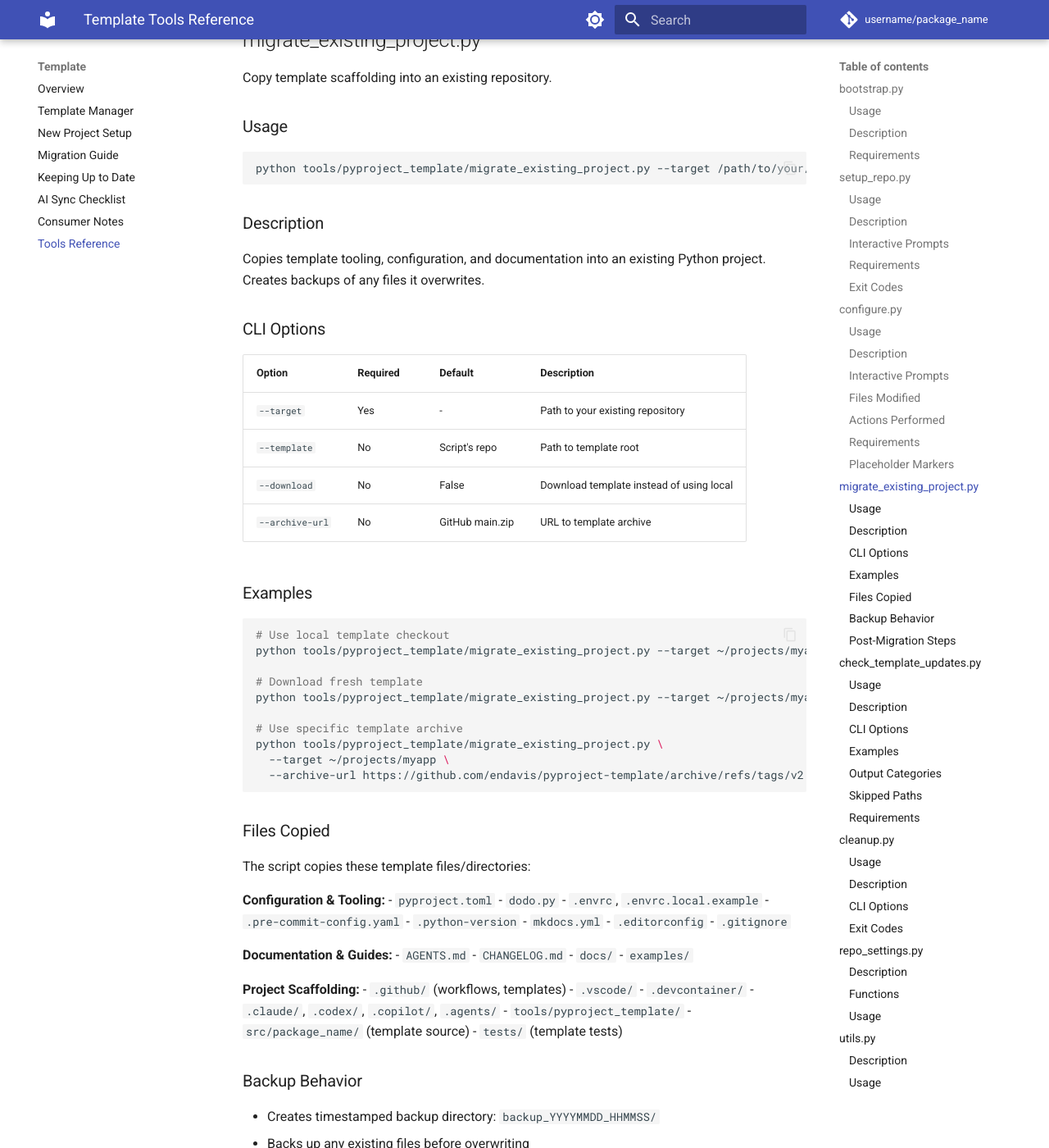
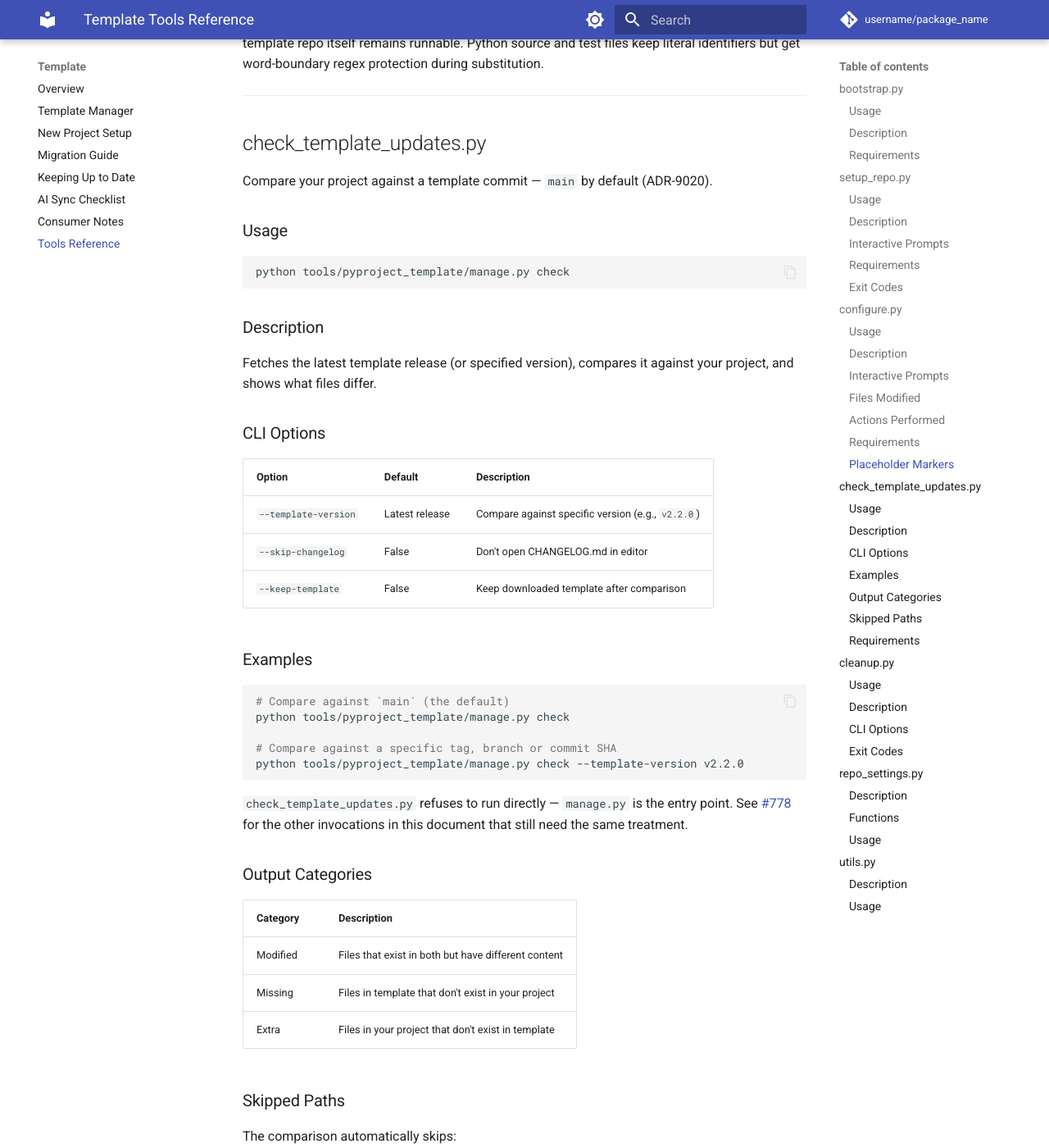
Before and after one commit to endavis/pyproject-template, an MkDocs documentation site: the page built from docs/template/tools-reference.md, in a window 1280 px wide and 1400 px high, scrolled down 4234 px. Shown: the whole window at 82% size. Built offline with MkDocs 1.6.1 and Material for MkDocs 9.7.7, drawn with Linux system fonts in a browser that asks for light colours; comment, search, counter and statistics services are not loaded; some of the changed text lies outside the part shown.

Commit message:
docs: route the migration docs through manage.py
Three scripts in the management suite refuse to run directly and tell the reader
to use manage.py. The migration and upgrade docs taught direct invocation of all
three, while ai-sync-checklist stated the correct rule -- a contradiction with a
clear winner, since the checklist is the half that matches the code.

Every direct invocation now uses its manage.py equivalent: `manage.py check`,
`configure`, `repo`. tools-reference.md gains a note at the top of its script
sections saying plainly that these three run through manage.py, rather than
leaving a reader to discover the refusal by hitting it.

Two of the three guards exit 0 when refusing, so a script or agent following the
old commands saw success and moved on having done nothing. That is worth fixing
in the guards themselves, and is left to a follow-up rather than bundled here.

Addresses #778

Co-Authored-By: Claude Opus 5 <noreply@anthropic.com>
Claude-Session: https://claude.ai/code/session_01YAvpAgsk23wBAPcDifytbZ

````diff
--- a/docs/template/tools-reference.md
+++ b/docs/template/tools-reference.md
@@ -37,6 +37,11 @@ This is a thin wrapper that downloads and runs `setup_repo.py`. It's designed to
 
 ---
 
+> **Run these through `manage.py`.** `setup_repo.py`, `configure.py` and
+> `check_template_updates.py` refuse to run directly — they print
+> *"This script should not be run directly"* and do nothing. `manage.py` is the entry
+> point for all three; the sections below give the command for each.
+
 ## setup_repo.py
 
 Full repository setup orchestration from the template.
@@ -44,7 +49,7 @@ Full repository setup orchestration from the template.
 ### Usage
 
 ```bash
-python tools/pyproject_template/setup_repo.py
+python tools/pyproject_template/manage.py repo
 ```
 
 ### Description
@@ -92,7 +97,7 @@ Replace placeholder values with your project information.
 ### Usage
 
 ```bash
-python tools/pyproject_template/configure.py
+python tools/pyproject_template/manage.py configure
 ```
 
 ### Description
@@ -142,93 +147,6 @@ Prose files in the template (`README.md`, `CHANGELOG.md`, `docs/**/*.md`, most f
 
 ---
 
-## migrate_existing_project.py
-
-Copy template scaffolding into an existing repository.
-
-### Usage
-
-```bash
-python tools/pyproject_template/migrate_existing_project.py --target /path/to/your/project
-```
-
-### Description
-
-Copies template tooling, configuration, and documentation into an existing Python project. Creates backups of any files it overwrites.
-
-### CLI Options
-
-| Option | Required | Default | Description |
-|--------|----------|---------|-------------|
-| `--target` | Yes | - | Path to your existing repository |
-| `--template` | No | Script's repo | Path to template root |
-| `--download` | No | False | Download template instead of using local |
-| `--archive-url` | No | GitHub main.zip | URL to template archive |
-
-### Examples
-
-```bash
-# Use local template checkout
-python tools/pyproject_template/migrate_existing_project.py --target ~/projects/myapp
-
-# Download fresh template
-python tools/pyproject_template/migrate_existing_project.py --target ~/projects/myapp --download
-
-# Use specific template archive
-python tools/pyproject_template/migrate_existing_project.py \
-  --target ~/projects/myapp \
-  --archive-url https://github.com/endavis/pyproject-template/archive/refs/tags/v2.0.0.zip
-```
-
-### Files Copied
-
-The script copies these template files/directories:
-
-**Configuration & Tooling:**
-- `pyproject.toml`
-- `dodo.py`
-- `.envrc`, `.envrc.local.example`
-- `.pre-commit-config.yaml`
-- `.python-version`
-- `mkdocs.yml`
-- `.editorconfig`
-- `.gitignore`
-
-**Documentation & Guides:**
-- `AGENTS.md`
-- `CHANGELOG.md`
-- `docs/`
-- `examples/`
-
-**Project Scaffolding:**
-- `.github/` (workflows, templates)
-- `.vscode/`
-- `.devcontainer/`
-- `.claude/`, `.codex/`, `.copilot/`, `.agents/`
-- `tools/pyproject_template/`
-- `src/package_name/` (template source)
-- `tests/` (template tests)
-
-### Backup Behavior
-
-- Creates timestamped backup directory: `backup_YYYYMMDD_HHMMSS/`
-- Backs up any existing files before overwriting
-- Prints summary of backed up files
-
-### Post-Migration Steps
-
-After running the script:
-
-1. Run `python tools/pyproject_template/configure.py`
-2. Move your code into `src/your_package_name/`
-3. Merge your dependencies into `pyproject.toml`
-4. Run `uv lock` to regenerate lock file
-5. Run `doit check` to verify
-
-See [Migration Guide](migration.md) for detailed steps.
-
----
-
 ## check_template_updates.py
 
 Compare your project against a template commit — `main` by default (ADR-9020).
@@ -236,7 +154,7 @@ Compare your project against a template commit — `main` by default (ADR-9020).
 ### Usage
 
 ```bash
-python tools/pyproject_template/check_template_updates.py
+python tools/pyproject_template/manage.py check
 ```
 
 ### Description
@@ -324,7 +242,6 @@ Removes template-specific files that are no longer needed after project setup. T
 
 - `bootstrap.py` - Remote setup script
 - `tools/pyproject_template/setup_repo.py` - Repository creation
-- `tools/pyproject_template/migrate_existing_project.py` - Migration tool
 - `docs/template/new-project.md` - New project instructions
 - `docs/template/migration.md` - Migration guide
 
````
Also changed, not shown: docs/template/new-project.md (+1 -1 lines), docs/template/updates.md (+3 -2 lines).
